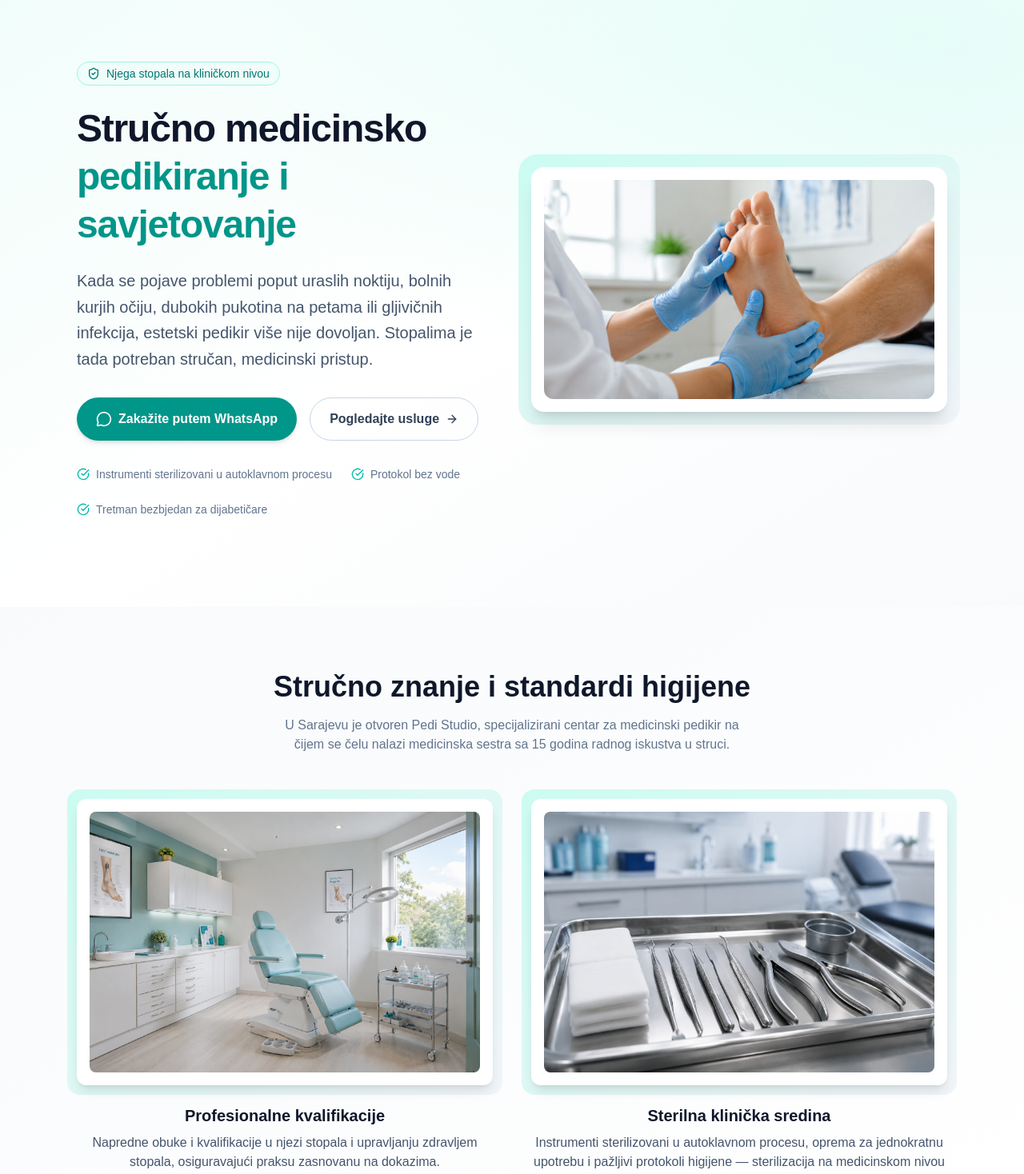
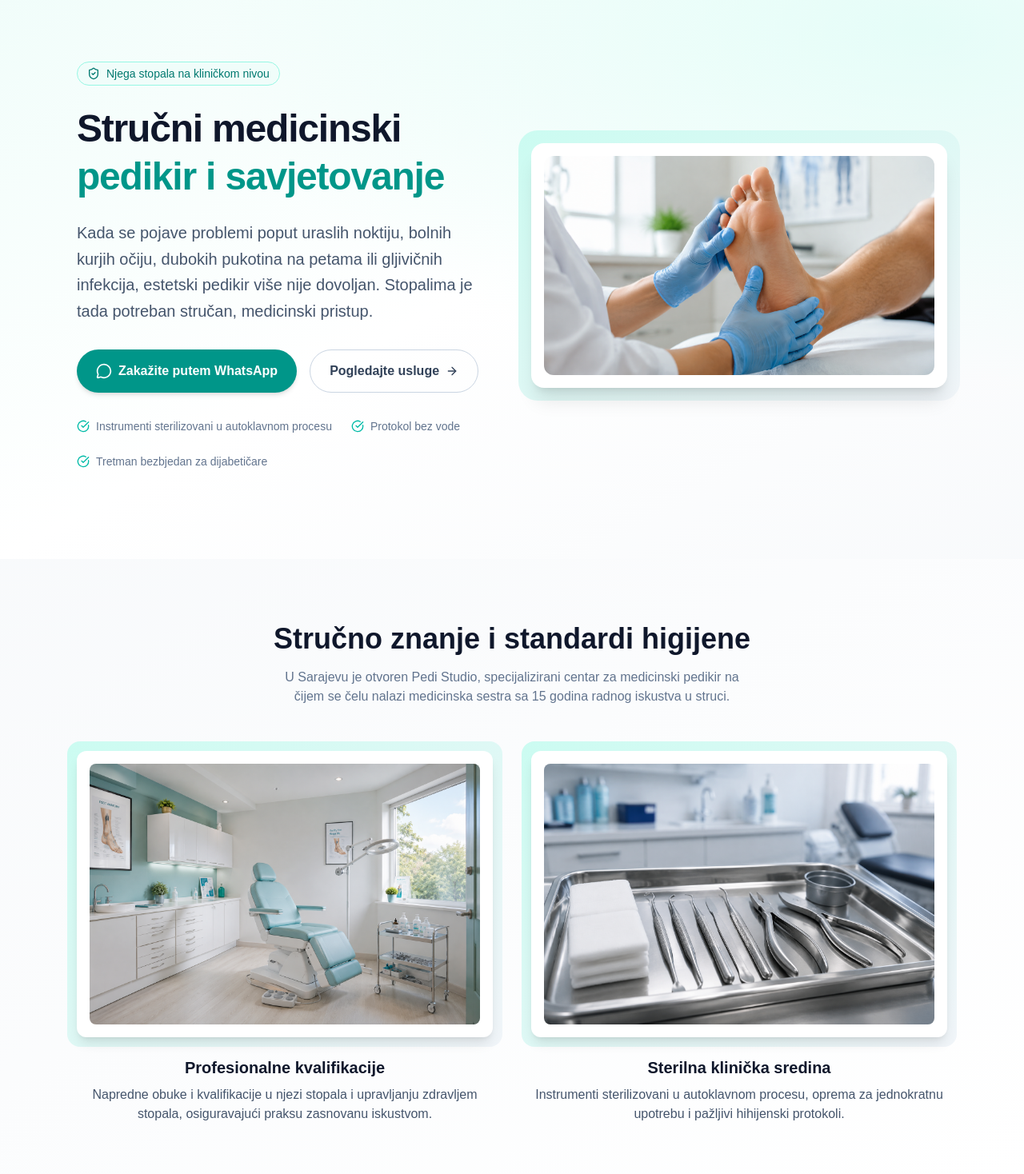
Before and after one commit to harsul/medical-pedicure, a Next.js app: page /medical-pedicure/ in a window 1280 px wide. Shown: the part 100-1568 px from the top of the page at 80% size. Built offline with nearby package versions, Linux system fonts and the light colour scheme.

Commit message:
feat: update content and branding in Credentials, Footer, and Hero sections for consistency and clarity

```diff
--- a/src/components/CredentialsSection.tsx
+++ b/src/components/CredentialsSection.tsx
@@ -8,12 +8,12 @@ export const CREDENTIALS_CONTENT = {
   card1ImageAlt: "Profesionalne kvalifikacije i sertifikati",
   card1Title: "Profesionalne kvalifikacije",
   card1Description:
-    "Napredne obuke i kvalifikacije u njezi stopala i upravljanju zdravljem stopala, osiguravajući praksu zasnovanu na dokazima.",
+    "Napredne obuke i kvalifikacije u njezi stopala i upravljanju zdravljem stopala, osiguravajući praksu zasnovanu iskustvom.",
   card2ImageSrc: "/steril-env.png",
   card2ImageAlt: "Napredna sterilna klinička sredina",
   card2Title: "Sterilna klinička sredina",
   card2Description:
-    "Instrumenti sterilizovani u autoklavnom procesu, oprema za jednokratnu upotrebu i pažljivi protokoli higijene — sterilizacija na medicinskom nivou svaki put.",
+    "Instrumenti sterilizovani u autoklavnom procesu, oprema za jednokratnu upotrebu i pažljivi hihijenski protokoli.",
 };
 
 export default function CredentialsSection() {
--- a/src/components/Footer.tsx
+++ b/src/components/Footer.tsx
@@ -2,8 +2,8 @@ import { Footprints } from "lucide-react";
 import { FaFacebookF, FaInstagram, FaViber, FaWhatsapp } from "react-icons/fa";
 
 export const FOOTER_CONTENT = {
-  brandName: "MediPed",
-  brandTagline: "njega stopala",
+  brandName: "Pedi Studio",
+  brandTagline: "medicinski pedikir",
   copyright: "© 2026 Sva prava zadržana.",
   facebookUrl: "https://facebook.com/[INSERT_FACEBOOK_PAGE]",
   instagramUrl: "https://instagram.com/[INSERT_INSTAGRAM_HANDLE]",
--- a/src/components/HeroSection.tsx
+++ b/src/components/HeroSection.tsx
@@ -4,8 +4,8 @@ const BASE_PATH = process.env.NEXT_PUBLIC_BASE_PATH ?? "";
 
 export const HERO_CONTENT = {
   badgeText: "Njega stopala na kliničkom nivou",
-  headingLine1: "Stručno medicinsko",
-  headingLine2: "pedikiranje i savjetovanje",
+  headingLine1: "Stručni medicinski",
+  headingLine2: "pedikir i savjetovanje",
   subheading:"Kada se pojave problemi poput uraslih noktiju, bolnih kurjih očiju, dubokih pukotina na petama ili gljivičnih infekcija, estetski pedikir više nije dovoljan. Stopalima je tada potreban stručan, medicinski pristup.",
   ctaWhatsapp: "Zakažite putem WhatsApp",
   ctaServices: "Pogledajte usluge",
```
